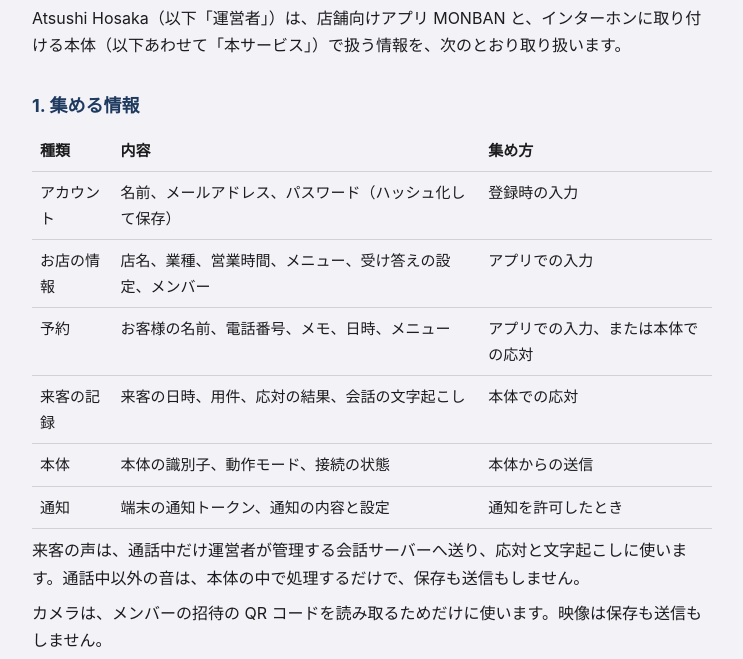
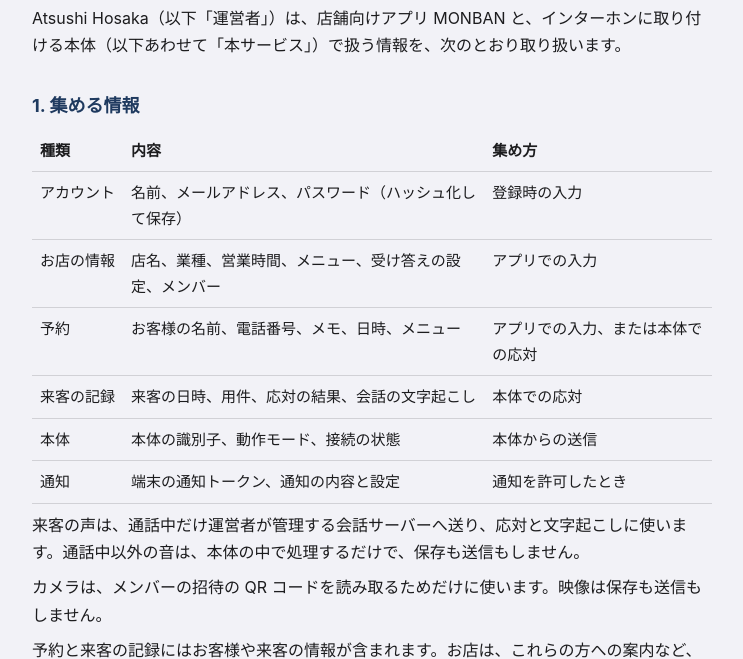
Before and after one commit to jphacks/tka_2601, a plain HTML site: page docs/privacy.html in a window 1280 px wide. Shown: the part 119-778 px from the top of the page, without its empty margins (268-1011 px from the left). Drawn offline with Linux system fonts and the light colour scheme.

Commit message:
docs: keep the policy table labels on one line
Co-Authored-By: Claude Opus 5.5 <noreply@anthropic.com>

```diff
--- a/docs/privacy.html
+++ b/docs/privacy.html
@@ -19,6 +19,7 @@
   table { width: 100%; border-collapse: collapse; margin: 8px 0; font-size: 15px; }
   th, td { padding: 8px; border-bottom: 1px solid var(--line); text-align: left; vertical-align: top; }
   th { font-weight: 600; }
+  th:first-child, td:first-child { white-space: nowrap; }
   a { color: var(--heading); }
 </style>
 </head>
```
